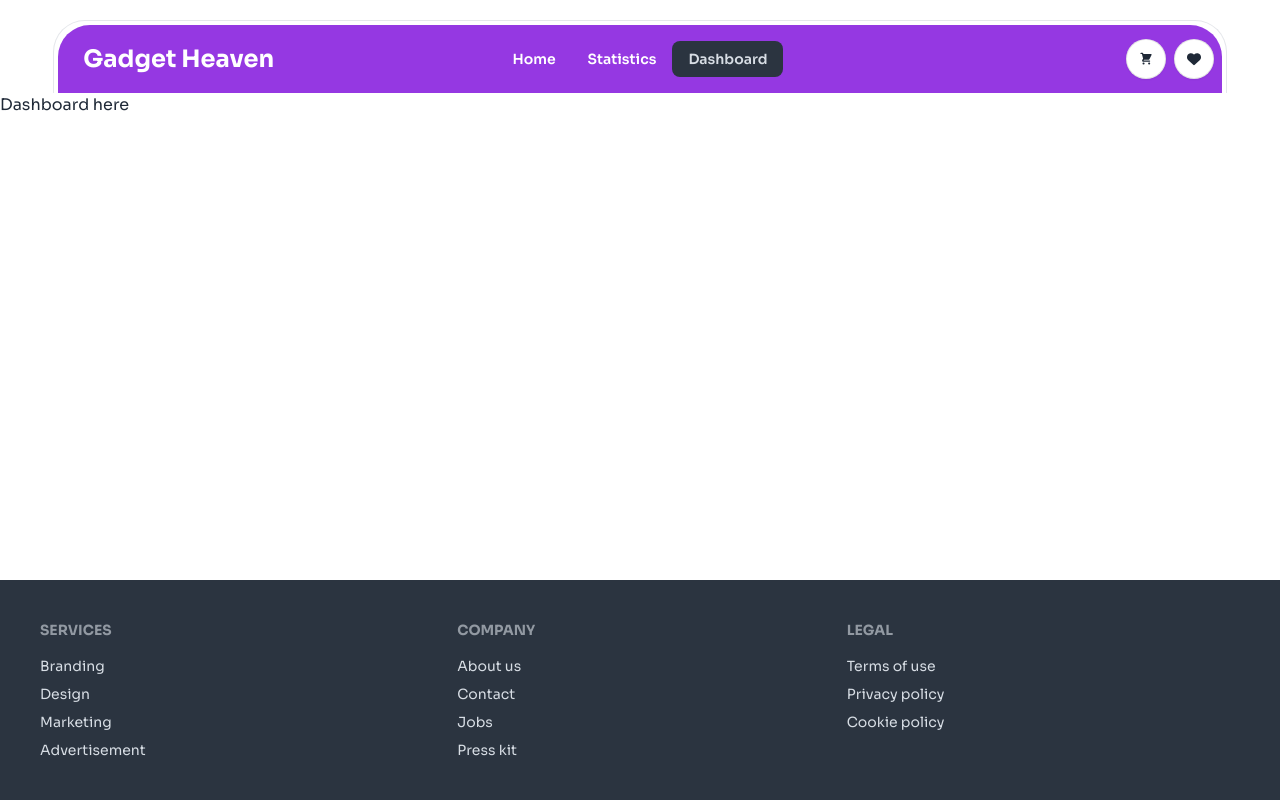
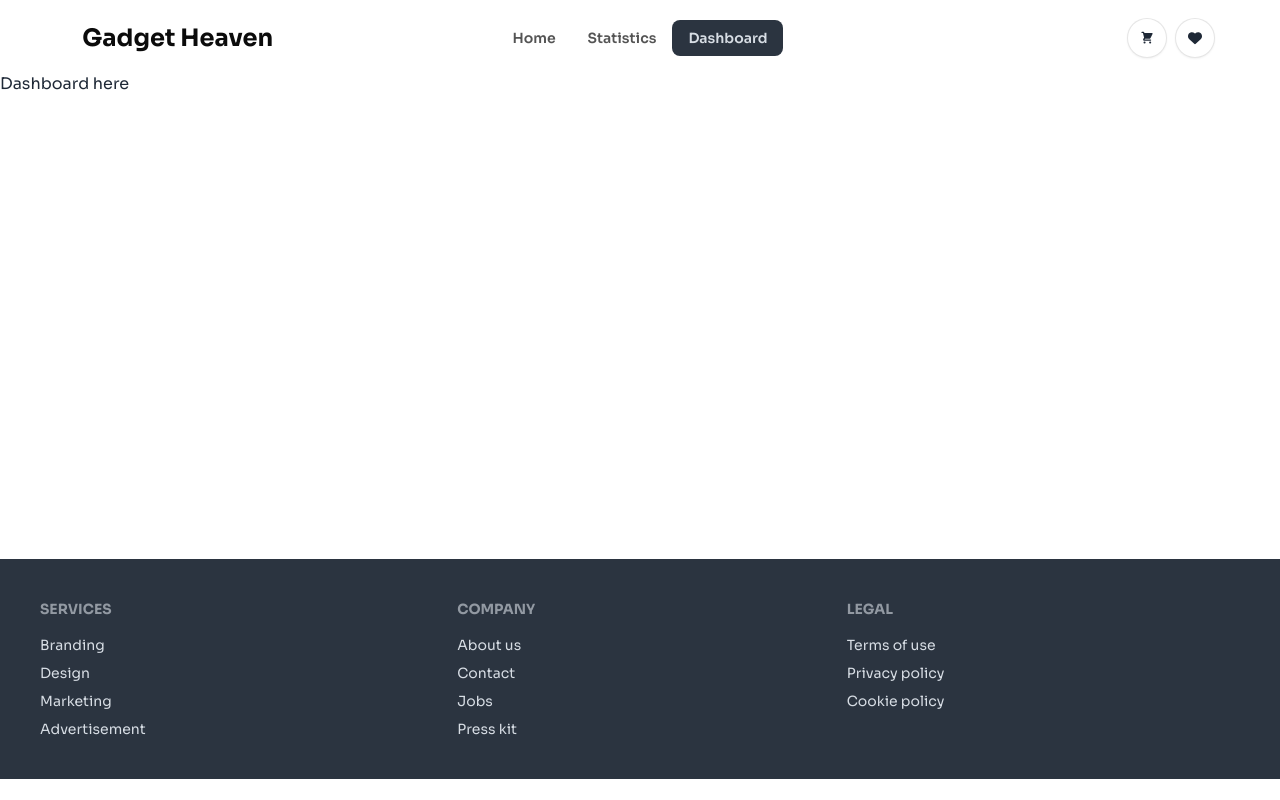
Before and after one commit to programming-hero-web-course-4/b10a8-gadget-heaven-syedmehedi34, a React (Vite) app: page /dashboard in a window 1280 px wide. Built offline with nearby package versions, Linux system fonts and the light colour scheme.

Commit message:
navbar issue solved

```diff
--- a/src/components/Navbar.jsx
+++ b/src/components/Navbar.jsx
@@ -1,6 +1,6 @@
 import { HiShoppingCart } from "react-icons/hi";
 import { FaHeart } from "react-icons/fa6";
-import { NavLink, useLocation } from "react-router-dom";
+import { Link, NavLink, useLocation } from "react-router-dom";
 
 const Navbar = () => {
   const navItems = (
@@ -17,18 +17,20 @@ const Navbar = () => {
     </>
   );
 
-  // const location = useLocation();
-  // console.log(location.pathname);
-  // ${
-  //   location.pathname != "/" ? "" : "mt-10"
-  // }
+  const location = useLocation();
 
   return (
     <div>
       <div
-        className={` w-11/12 mx-auto border border-b-0 px-1 pt-1 mt-5 rounded-t-[32px]`}
+        className={` w-11/12 mx-auto ${
+          location.pathname == "/" ? "border border-b-0 mt-5" : ""
+        }  border-b-0 px-1 pt-1  rounded-t-[32px]`}
       >
-        <div className="navbar  bg-primary rounded-t-[32px]">
+        <div
+          className={`navbar   ${
+            location.pathname == "/" ? "bg-primary rounded-t-[32px]" : ""
+          }`}
+        >
           <div className="navbar-start">
             <div className="dropdown">
               <div
@@ -53,16 +55,27 @@ const Navbar = () => {
               </div>
               <ul
                 tabIndex={0}
-                className="menu menu-sm dropdown-content rounded-box z-[1] mt-3 w-52 p-2 shadow text-white font-semibold"
+                className={`menu menu-sm dropdown-content rounded-box z-[1] mt-3 w-52 p-2 shadow  font-semibold ${
+                  location.pathname == "/" ? "text-white" : "text-titleOB70"
+                }`}
               >
                 {navItems}
               </ul>
             </div>
-            <a className="btn btn-ghost text-2xl font-bold text-white hover:bg-inherit">
+            <Link
+              to="/"
+              className={`btn btn-ghost text-2xl font-bold  hover:bg-inherit ${
+                location.pathname == "/" ? "text-white" : "text-titleOB"
+              }`}
+            >
               Gadget Heaven
-            </a>
+            </Link>
           </div>
-          <div className="navbar-center hidden lg:flex text-white font-semibold">
+          <div
+            className={`navbar-center hidden lg:flex font-semibold ${
+              location.pathname == "/" ? "text-white" : "text-titleOB70"
+            }`}
+          >
             <ul className="menu menu-horizontal px-1">{navItems}</ul>
           </div>
           <div className="navbar-end gap-2">
```
Also changed, not shown: 1 other file (tests, documents, lock files or other folders).
